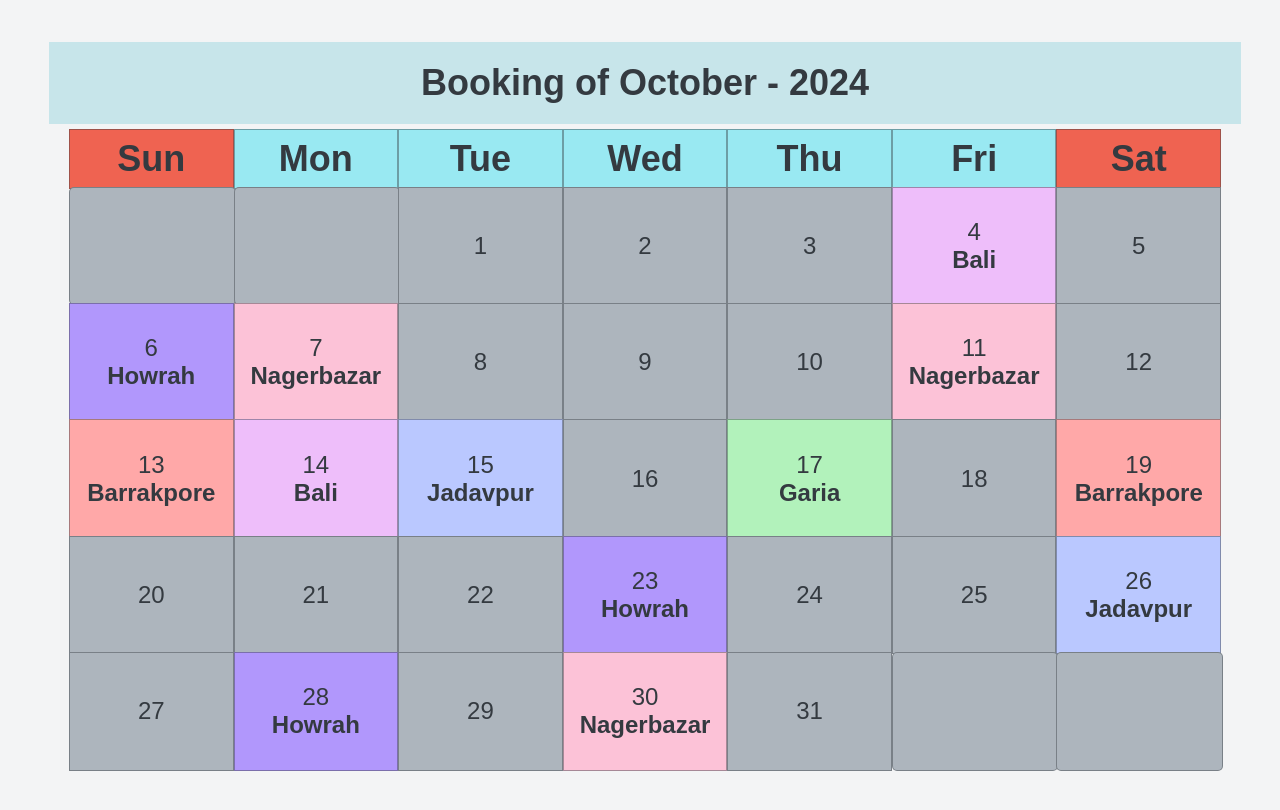
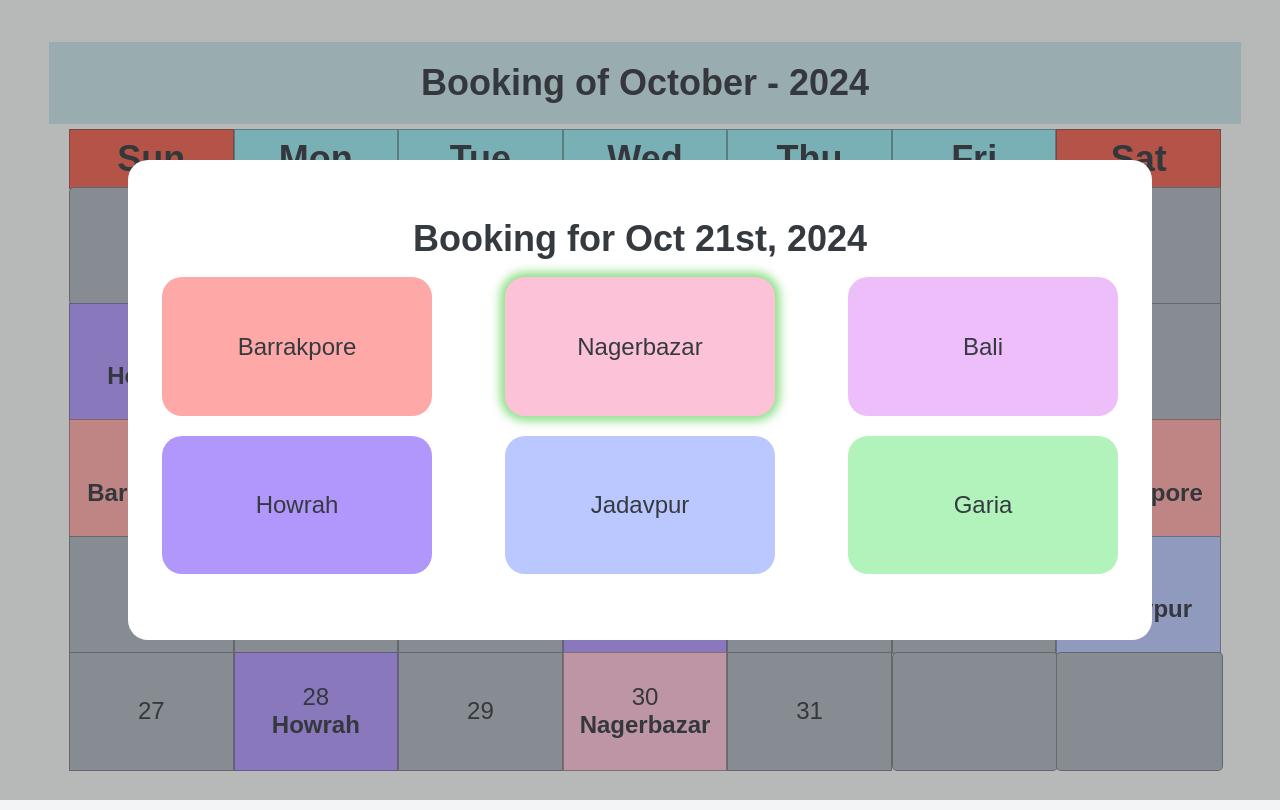
Before and after one commit to devil1993/booking, a React (Vite) app in the folder booking-ui/: page /dashboard in a window 1280 px wide. Both pictures are taken after a click on the element 152 px from the left and 245 px from the top of the page. Built offline with nearby package versions, Linux system fonts and the light colour scheme.

Commit message:
Added booking overlay.

```diff
--- a/booking-ui/src/App.tsx
+++ b/booking-ui/src/App.tsx
@@ -1,4 +1,3 @@
-import { useState } from "react";
 import "./App.css";
 import BookingCalendar from "./Dashboard/BookingCalendar";
 import { RouterProvider, createBrowserRouter } from "react-router-dom";
@@ -14,7 +13,7 @@ const router = createBrowserRouter([
   },
 ]);
 
-function App() {
+const App: React.FC<{}> = () => {
   return <RouterProvider router={router} />;
 }
 
--- a/booking-ui/src/Dashboard/BookingCalendar.tsx
+++ b/booking-ui/src/Dashboard/BookingCalendar.tsx
@@ -5,15 +5,23 @@ import { v4 } from 'uuid';
 import CalendarDay from './CalendarDay';
 import { useEffect, useState } from 'react';
 import { Bookings } from '../models/Bookings';
+import { IBookingOptionsService, MockBookingOptionsService } from '../services/BookingOptionsService';
+import { BookingOptions } from '../models/BookingOptions';
+import BookingOverlay from '../PerformBook/BookingOverlay';
 
 
 const BookingCalendar: React.FC<{}> = () => {
     const date = new Date();
     const month = date.toLocaleString('default', { month: 'long' });
-    const service:IBookingDetailsService =new MockBookingDetailsService();
+    const bookingDetailsService:IBookingDetailsService =new MockBookingDetailsService();
+    const bookingOptionsService: IBookingOptionsService = new MockBookingOptionsService();
     let [bookings, setBookngs] = useState<Bookings>();
+    let [bookingOptions, setBookingOptions] = useState<BookingOptions[]>([]);
+    let [isBooking, setIsBooking] = useState(false);
     useEffect(() => {
-         service.getBookings(date.getMonth(), date.getFullYear()).then(setBookngs);
+         bookingDetailsService.getBookings(date.getMonth(), date.getFullYear()).then(setBookngs);
+         bookingOptionsService.getBookingOptions().then(setBookingOptions);
+        //  setTimeout(() => {setIsBooking(true)}, 5000);
     }, []);
     let daysInMonth = new Date(date.getFullYear(), date.getMonth() + 1, 0).getDate();
     let grid : CalendarUIModel[][] = [];
@@ -56,16 +64,19 @@ const BookingCalendar: React.FC<{}> = () => {
     let daysOfWeek = ['Sun', 'Mon', 'Tue', 'Wed', 'Thu', 'Fri', 'Sat'];
     console.log(grid);
     return (
+        <>
         <div className={styles.container}>
             <h2 className={styles.heading}>
                 Booking of {month} - {date.getFullYear()}
             </h2>
             <div className={styles.content}>
                     { daysOfWeek.map((day) => <div key={v4()} className={`${styles.item} ${styles.calHead}`}><div className={styles.day}>{day}</div></div>)}
-                    { grid.map(week => week.map(day => <CalendarDay day={day} key={v4()}/>)) }
+                    { grid.map(week => week.map(day => <CalendarDay onClick={() => {setIsBooking(true)}} day={day} key={v4()}/>)) }
             </div>
 
         </div>
+        {isBooking && <BookingOverlay onBooked = {() => {setIsBooking(false)}}/>}
+        </>
     );
 }
 
--- a/booking-ui/src/Dashboard/CalendarDay.tsx
+++ b/booking-ui/src/Dashboard/CalendarDay.tsx
@@ -1,13 +1,13 @@
 import styles from './BookingCalendar.module.css';
 import { CalendarUIModel } from "./CalendarUIModel";
 
-const CalendarDay: React.FC<{day: CalendarUIModel}> = ({day}) => {
+const CalendarDay: React.FC<{day: CalendarUIModel, onClick: () => void }> = ({day, onClick}) => {
     return (
         <>
             <div
                 className={styles.item + ' ' +(day.date>0?'':styles.datePad)}
                 style={{backgroundColor: day.style}}
-                onClick={console.log}>
+                onClick={onClick}>
                 <div className={styles.day}>
                     { day.date > 0 && <div className={day.booking? 'booked' : ''}>{day.date}</div> }
                     { day.booking &&  <div className={styles.type}><strong>{ day.booking.bookingType.name }</strong></div> }
--- /dev/null
+++ b/booking-ui/src/PerformBook/BookingOverlay.module.css
@@ -0,0 +1,69 @@
+.overlay{
+    height: 100vh;
+    width: 100vw;
+    opacity: 1;
+    background-color: rgba(51, 51, 51, 0.315);
+    z-index: 50;
+    position: absolute;
+    top: 0;
+    left: 0;
+}
+
+.bookingContainer{
+    height: 100%;
+    width: 100%;
+    display: flex;
+    justify-content: space-around;
+    align-items: center;
+}
+.bookingArea
+{
+    height: 60%;
+    width: 80%;
+    background-color: #fff;
+    border-radius: 20px;
+    opacity: 1;
+    z-index: 101;
+    /* cursor: progress; */
+    display: flex;
+    flex-direction: column;
+    justify-content: center;
+    gap: 2%;
+    align-items: center;
+    justify-items: center;
+}
+
+.header > h2{
+    font-size: 36px;
+}
+
+.bookingOptions{
+    display: grid;
+    grid-template-columns: 1fr 1fr 1fr;
+    justify-content: space-around;
+    align-items: center;
+    justify-items: center;
+    width: 100%;
+    height: 65%;
+    gap: 5px;
+}
+
+.bookingOption{
+    /* border: 1px solid red; */
+    height: 90%;
+    width: 80%;
+    border-radius: 20px;
+    display: flex;
+    align-items: center;
+    justify-content: center;
+    font-size: 24px;
+}
+
+.bookingOption:hover{
+    cursor: pointer;
+    box-shadow: 0 0 10px 5px rgba(0, 0, 0, 0.3);
+}
+
+.bookingOption:nth-child(2){
+    box-shadow: 0 0 10px 5px rgba(34, 194, 20, 0.5);
+}
--- /dev/null
+++ b/booking-ui/src/PerformBook/BookingOverlay.tsx
@@ -0,0 +1,35 @@
+import { useEffect, useState } from "react";
+import styles from "./BookingOverlay.module.css";
+import { BookingOptions } from "../models/BookingOptions";
+import {
+  IBookingOptionsService,
+  MockBookingOptionsService,
+} from "../services/BookingOptionsService";
+const BookingOverlay: React.FC<{onBooked: () => void }> = ({onBooked}) => {
+  let [options, setOptions] = useState<BookingOptions[]>([]);
+  const bookingOptionsService: IBookingOptionsService =
+    new MockBookingOptionsService();
+  useEffect(() => {
+    bookingOptionsService.getBookingOptions().then(setOptions);
+  }, []);
+  return (
+    <div className={styles.overlay}>
+      <div className={styles.bookingContainer}>
+        <div className={styles.bookingArea}>
+            <div className={styles.header}>
+                <h2>Booking for Oct 21st, 2024  </h2>
+            </div>
+          <div className={styles.bookingOptions}>
+            {options.map((option) => (
+              <div key={option.id} className={styles.bookingOption} style={{backgroundColor:option.color}} onClick={onBooked}>
+                <div>{option.name}</div>
+              </div>
+            ))}
+          </div>
+        </div>
+      </div>
+    </div>
+  );
+};
+
+export default BookingOverlay;
```
